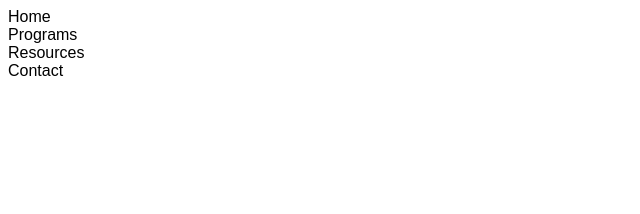
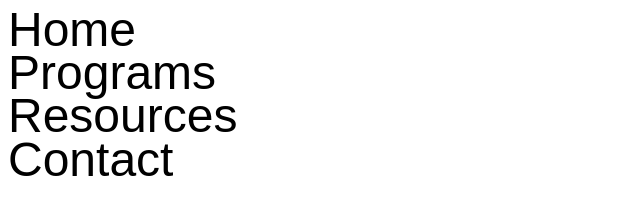
Before and after one commit to jasonpbenson/discrit-1, a Gatsby site: page / in a window 1280 px wide. Shown: the whole page, without its empty margins (0-640 px from the left). Built offline with nearby package versions, Linux system fonts and the light colour scheme; Gatsby itself is replaced by a stand-in of ours.

Commit message:
default transition-delay after animated

```diff
--- a/src/components/Nav/Nav.js
+++ b/src/components/Nav/Nav.js
@@ -1,8 +1,13 @@
-import React from 'react'
+import React, { useState } from 'react'
 import { Link } from 'gatsby'
 import './Nav.scss'
 
 export default props => {
+
+  // remove transition-delay after the animation completes
+  const [doneAnimating, setDoneAnimating] = useState(false)
+  setTimeout(() => setDoneAnimating(true), 800)
+
   return (
     <div className="Nav">
       {props.links.map((el, i) => (
@@ -12,7 +17,7 @@ export default props => {
           style={{
             opacity: props.isLoaded ? 1 : 0,
             transform: props.isLoaded ? 'translateY(0)' : 'translateY(1em)',
-            transitionDelay: `.${i*2}s`,
+            transitionDelay: doneAnimating ? '0s' : `.${i * 2}s`,
           }}
           to={`/${el.toLowerCase()}`}>
           {el === '' ? 'Home' : el}
--- a/src/components/Nav/Nav.scss
+++ b/src/components/Nav/Nav.scss
@@ -1,12 +1,14 @@
 .Nav {
   display: flex;
   flex-direction: column;
+  font-size: 3em;
+  line-height: .9em;
   .link {
     color: black;
     text-decoration: none;
-    transition: opacity 1s, transform 1s;
+    transition: color .25s, opacity 1s, transform .75s;
     &:hover {
-      text-decoration: underline;
+      color: blue;
     }
   }
 }
```
